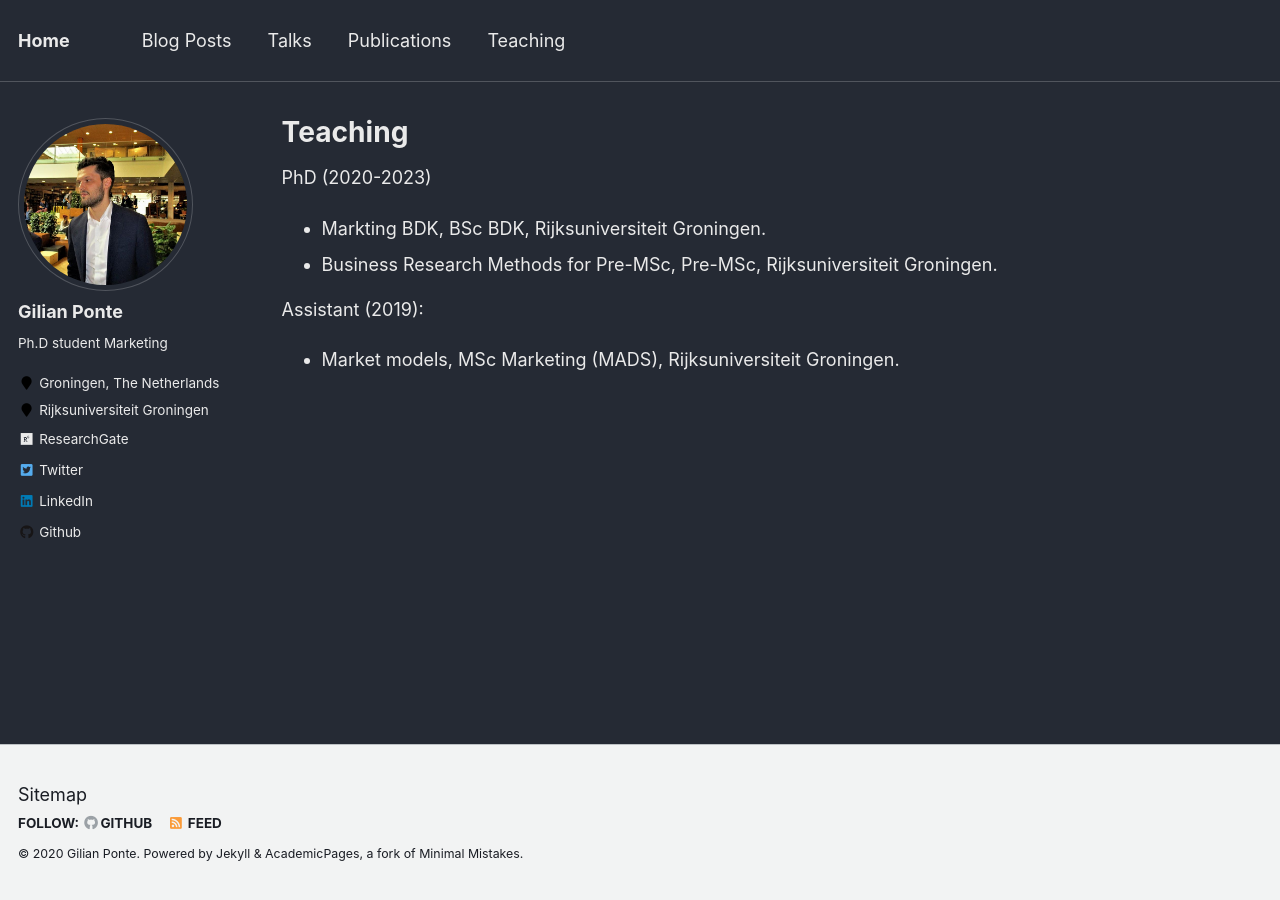
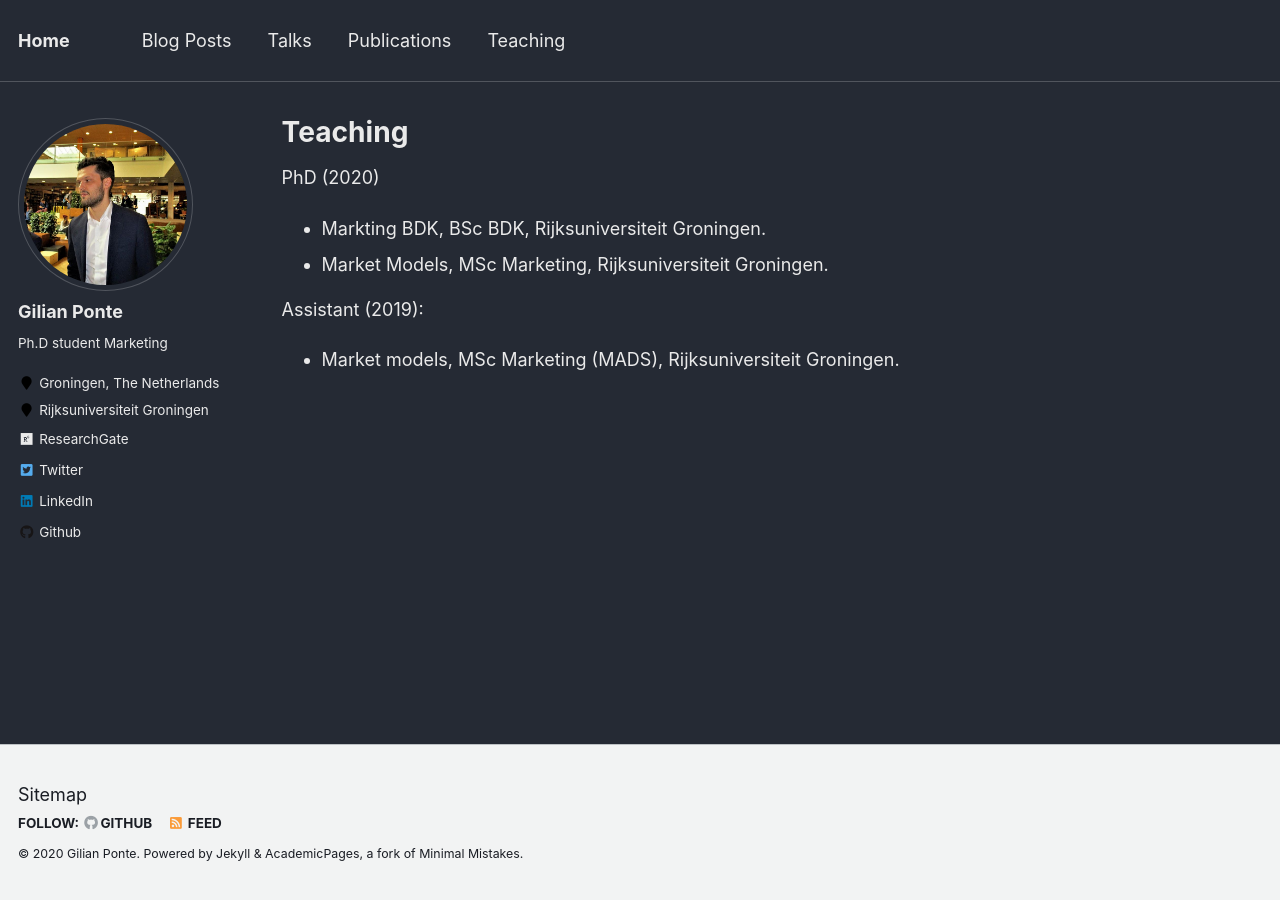
Before and after one commit to GilianPonte/gilianponte.github.io, a Jekyll site: the page built from _pages/teaching.md, in a window 1280 px wide. Built offline with Jekyll 4.4.1, drawn with Linux system fonts in a browser that asks for light colours.

Commit message:
Update teaching.md

```diff
--- a/_pages/teaching.md
+++ b/_pages/teaching.md
@@ -5,10 +5,10 @@ permalink: /teaching/
 author_profile: true
 ---
 
-PhD (2020-2023)
+PhD (2020)
 
 - Markting BDK, BSc BDK, Rijksuniversiteit Groningen.
-- Business Research Methods for Pre-MSc, Pre-MSc, Rijksuniversiteit Groningen.
+- Market Models, MSc Marketing, Rijksuniversiteit Groningen.
 
 Assistant (2019):
 
```
